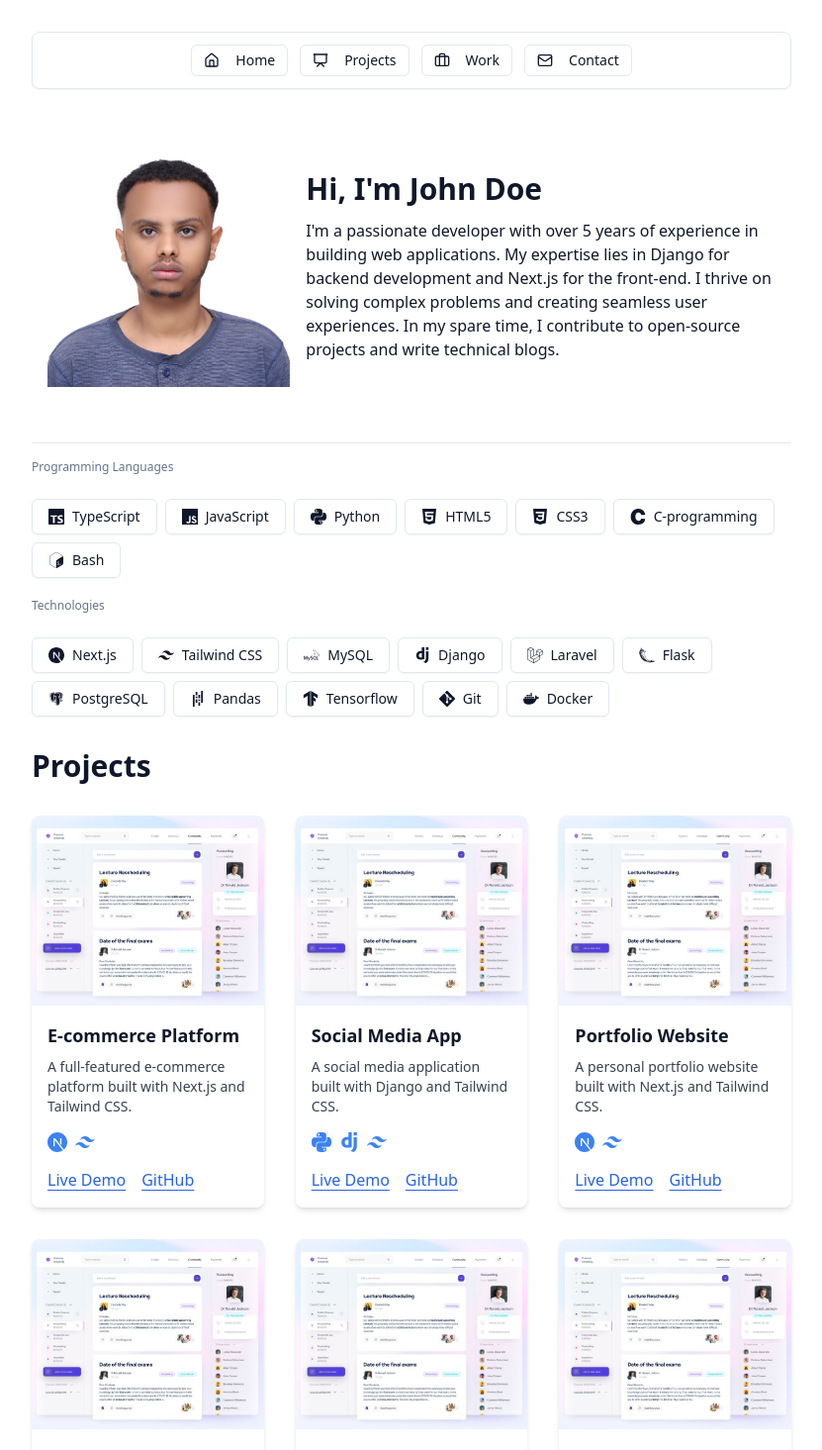
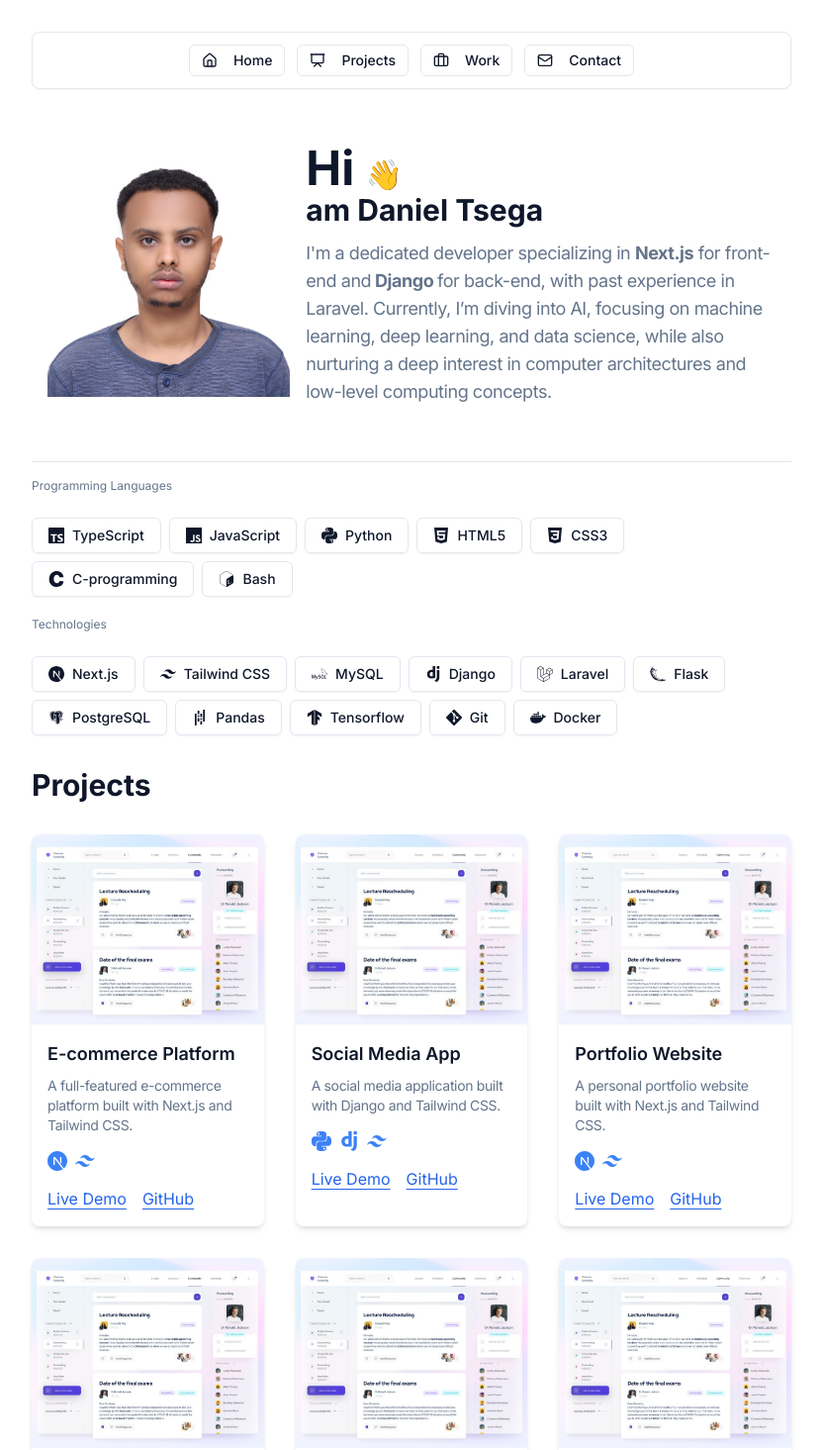
Before and after one commit to danieltsega/portfolio-website, a Next.js app: page / in a window 1280 px wide. Shown: the top 1465 px of the page at 99% size, without its empty margins (224-1055 px from the left). Built offline with nearby package versions, Linux system fonts and the light colour scheme.

Commit message:
feat: add more customization

```diff
--- a/src/app/layout.tsx
+++ b/src/app/layout.tsx
@@ -1,6 +1,9 @@
 import type { Metadata } from "next";
 import localFont from "next/font/local";
 import "./globals.css";
+import { Inter } from "next/font/google";
+
+const inter = Inter({ subsets: ["latin"] });
 
 const geistSans = localFont({
   src: "./fonts/GeistVF.woff",
@@ -25,7 +28,7 @@
 }>) {
   return (
     <html lang="en">
-      <body>{children}</body>
+      <body className={inter.className}>{children}</body>
     </html>
   );
 }
--- a/src/components/bio.tsx
+++ b/src/components/bio.tsx
@@ -18,13 +18,27 @@
         />
       </div>
       <div className="w-full md:w-2/3 md:pl-4 mt-8 md:mt-0 text-center md:text-left">
-        <h2 className="text-3xl font-bold mb-3">Hi, I'm John Doe</h2>
-        <p>
-          I'm a passionate developer with over 5 years of experience in building
-          web applications. My expertise lies in Django for backend development
-          and Next.js for the front-end. I thrive on solving complex problems
-          and creating seamless user experiences. In my spare time, I contribute
-          to open-source projects and write technical blogs.
+        <h2 className="text-3xl font-bold mb-3">
+          <span className="text-5xl py-2">
+            Hi{" "}
+            <span
+              role="img"
+              aria-label="waving hand"
+              className="text-yellow-500 text-3xl"
+            >
+              👋
+            </span>
+          </span>
+          <br /> am Daniel Tsega
+        </h2>
+        <p className="text-lg text-muted-foreground tracking-tight">
+          I'm a dedicated developer specializing in{" "}
+          <span className="font-bold">Next.js</span> for front-end and
+          <span className="font-bold"> Django </span>
+          for back-end, with past experience in Laravel. Currently, I’m diving
+          into AI, focusing on machine learning, deep learning, and data
+          science, while also nurturing a deep interest in computer
+          architectures and low-level computing concepts.
         </p>
       </div>
     </section>
--- a/src/components/project-card.tsx
+++ b/src/components/project-card.tsx
@@ -32,7 +32,9 @@
       />
       <div className="p-4">
         <h2 className="text-lg font-semibold mb-2">{title}</h2>
-        <p className="text-gray-700 text-sm mb-4">{description}</p>
+        <p className="text-gray-700 text-sm mb-4 text-muted-foreground tracking-tight">
+          {description}
+        </p>
         <div className="flex items-center space-x-2 mb-4">
           {technologies.map((Icon, index) => (
             <Icon key={index} className="w-5 h-5 text-blue-500" />
--- a/src/components/work-outline.tsx
+++ b/src/components/work-outline.tsx
@@ -30,7 +30,9 @@
         <h2 className="text-xl font-semibold">{companyTitle}</h2>
         <h3 className="text-gray-600">{role}</h3>
         <p className="text-gray-500 text-sm mb-2">{`${startDate} - ${endDate}`}</p>
-        <p className="text-gray-700">{description}</p>
+        <p className="text-gray-700 text-muted-foreground tracking-tight">
+          {description}
+        </p>
       </div>
     </div>
   );
```
